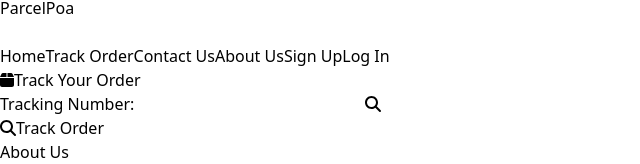
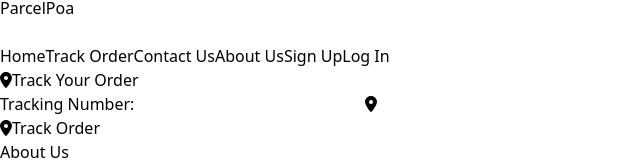
Before and after one commit to spookeyy/ParcelPoa, a React (Vite) app in the folder frontend/: page /tracking in a window 1280 px wide. Shown: the part 636-800 px from the top of the page, without its empty margins (0-640 px from the left). Built offline with nearby package versions, Linux system fonts and the light colour scheme.

Commit message:
buyer modified

```diff
--- a/frontend/src/pages/Buyer/OrderTracking.jsx
+++ b/frontend/src/pages/Buyer/OrderTracking.jsx
@@ -11,6 +11,7 @@ import {
   faBox,
   faTruck,
   faShippingFast,
+  faMapMarkerAlt,
 } from "@fortawesome/free-solid-svg-icons";
 import { useTracking } from "../../Context/TrackingContext";
 import { MapContainer, TileLayer, Marker, Popup } from "react-leaflet";
@@ -22,7 +23,8 @@ library.add(
   faCheckCircle,
   faBox,
   faTruck,
-  faShippingFast
+  faShippingFast,
+  faMapMarkerAlt
 );
 
 const OrderTracking = () => {
@@ -71,7 +73,7 @@ const OrderTracking = () => {
       <div className="order-tracking p-4 sm:p-6 bg-gradient-to-r from-yellow-50 to-yellow-200 shadow-lg rounded-lg max-w-3xl mx-auto mt-8 min-h-screen">
         <h2 className="text-3xl font-bold text-center mb-4 text-yellow-900 flex items-center justify-center">
           <FontAwesomeIcon
-            icon={faBox}
+            icon={faMapMarkerAlt}
             className="mr-2 text-4xl text-yellow-700 animate-pulse"
           />
           Track Your Order
@@ -93,7 +95,7 @@ const OrderTracking = () => {
               required
             />
             <FontAwesomeIcon
-              icon={faSearch}
+              icon={faMapMarkerAlt}
               className="absolute right-2 top-1/2 transform -translate-y-1/2 text-gray-500 mt-3"
             />
           </div>
@@ -101,7 +103,7 @@ const OrderTracking = () => {
             type="submit"
             className="w-full bg-yellow-500 text-white py-2 px-4 rounded-md shadow-md hover:bg-yellow-600 focus:outline-none focus:ring-2 focus:ring-yellow-500 transition duration-150 ease-in-out flex items-center justify-center"
           >
-            <FontAwesomeIcon icon={faSearch} className="mr-2" />
+            <FontAwesomeIcon icon={faMapMarkerAlt} className="mr-2" />
             Track Order
           </button>
         </form>
```
